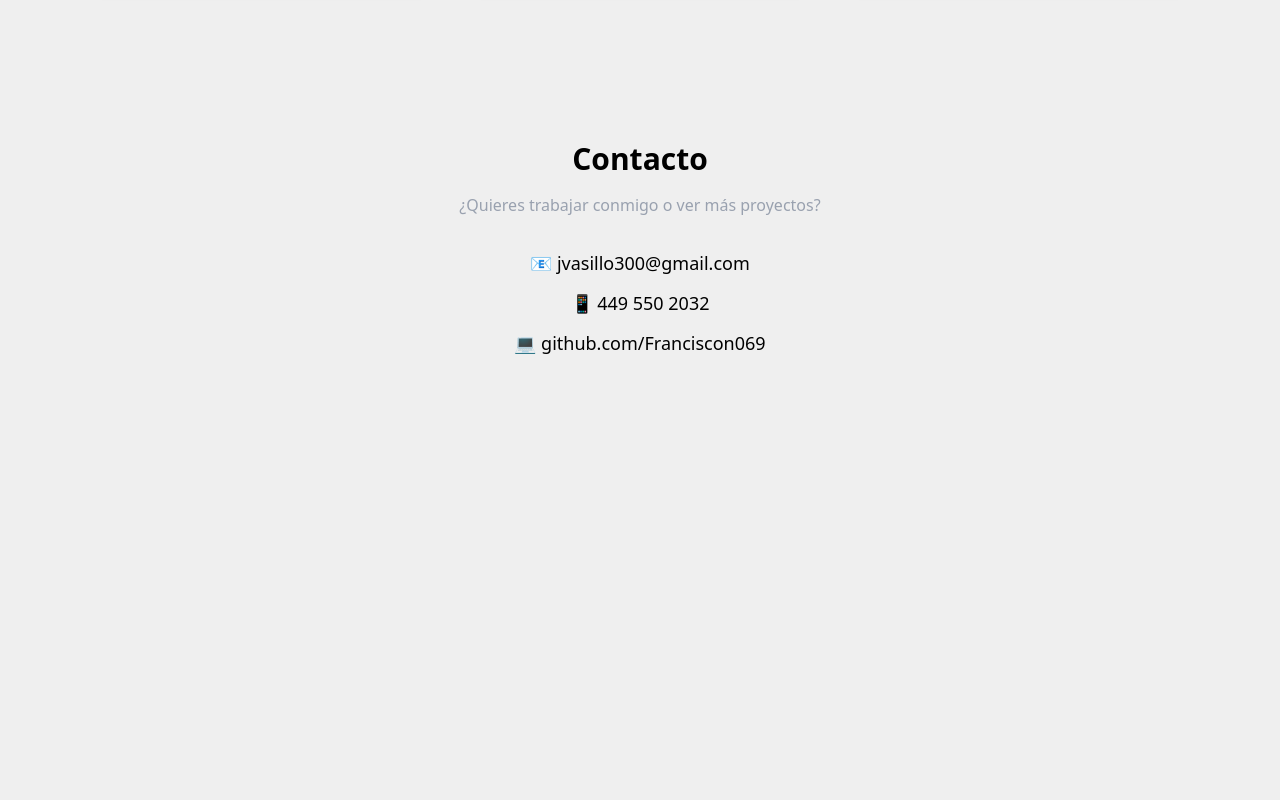
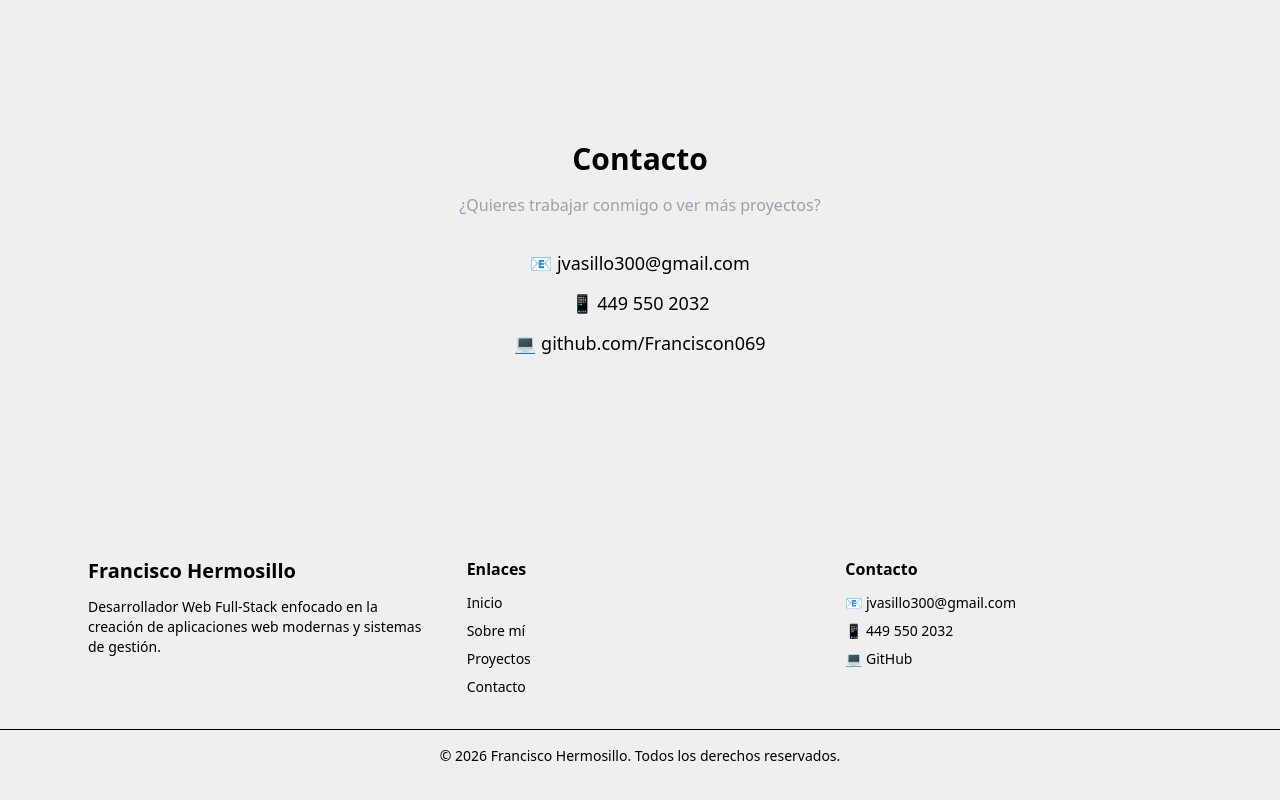
Before and after one commit to Franciscon069/Francisco.github.io, a Vue app: page / in a window 1280 px wide. Shown: the part 1285-2085 px from the top of the page. Before the commit the page ends 1722 px from the top, so only its background shows below. Built offline with nearby package versions, Linux system fonts and the light colour scheme.

Commit message:
feat :sparkles: add basic information of footer

```diff
--- a/src/App.vue
+++ b/src/App.vue
@@ -4,6 +4,7 @@
     <About />
     <Projects />
     <Contact />
+    <Footer/>
   </div>
 </template>
 
@@ -12,4 +13,5 @@ import Hero from "./components/Hero.vue"
 import About from "./components/About.vue"
 import Projects from "./components/Projects.vue"
 import Contact from "./components/Contact.vue"
+import Footer from "./components/Footer.vue";
 </script>
--- a/src/components/Footer.vue
+++ b/src/components/Footer.vue
@@ -0,0 +1,55 @@
+<template>
+  <footer class="bg-card text-text py-10 mt-20">
+
+    <div class="max-w-6xl mx-auto px-6 grid md:grid-cols-3 gap-8">
+
+      <!-- Información -->
+      <div>
+        <h3 class="text-xl font-semibold mb-3">
+          Francisco Hermosillo
+        </h3>
+
+        <p class="text-muted text-sm">
+          Desarrollador Web Full-Stack enfocado en la creación de
+          aplicaciones web modernas y sistemas de gestión.
+        </p>
+      </div>
+
+      <!-- Navegación -->
+      <div>
+        <h4 class="font-semibold mb-3">Enlaces</h4>
+
+        <ul class="space-y-2 text-sm">
+          <li><a href="#" class="hover:text-accent">Inicio</a></li>
+          <li><a href="#about" class="hover:text-accent">Sobre mí</a></li>
+          <li><a href="#projects" class="hover:text-accent">Proyectos</a></li>
+          <li><a href="#contact" class="hover:text-accent">Contacto</a></li>
+        </ul>
+      </div>
+
+      <!-- Contacto -->
+      <div>
+        <h4 class="font-semibold mb-3">Contacto</h4>
+
+        <ul class="space-y-2 text-sm">
+          <li>📧 jvasillo300@gmail.com</li>
+          <li>📱 449 550 2032</li>
+          <li>
+            💻
+            <a href="#" class="hover:text-accent">
+              GitHub
+            </a>
+          </li>
+        </ul>
+      </div>
+
+    </div>
+
+    <!-- Línea inferior -->
+    <div class="border-t mt-8 pt-4 text-center text-sm text-muted">
+      © {{ new Date().getFullYear() }} Francisco Hermosillo.
+      Todos los derechos reservados.
+    </div>
+
+  </footer>
+</template>
```
